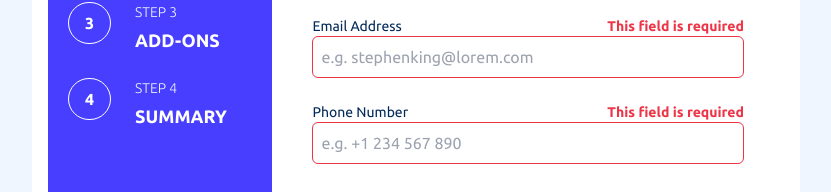
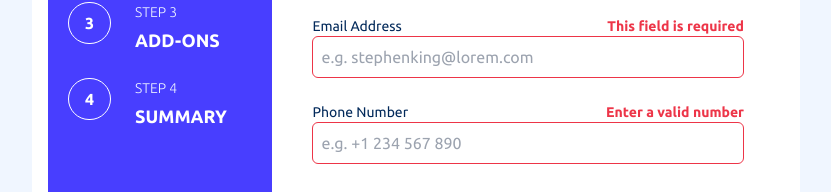
Before and after one commit to OsatohanmwenT/multi-step-form-main, a React (Vite) app: page / in a window 1280 px wide. Both pictures are taken after a click on the button "Next step". Shown: the part 272-464 px from the top of the page, without its empty margins (224-1055 px from the left). Built offline with nearby package versions, Linux system fonts and the light colour scheme.

Commit message:
Update PersonalInfo.jsx

```diff
--- a/src/components/PersonalInfo.jsx
+++ b/src/components/PersonalInfo.jsx
@@ -47,7 +47,7 @@ export default function PersonalInfo() {
                 <label htmlFor="phone">
                     <div className="flex items-center justify-between">
                         <span className="text-Marine-blue max-md:text-[0.6rem] text-sm">Phone Number</span>
-                        <p className={`font-semibold ${isEmpty.phone ? "hidden" : ""} text-Strawberry-red max-md:text-[0.6rem] text-sm`}>This field is required</p>
+                        <p className={`font-semibold ${isEmpty.phone ? "hidden" : ""} text-Strawberry-red max-md:text-[0.6rem] text-sm`}>Enter a valid number</p>
                     </div>
                     <input
                     placeholder="e.g. +1 234 567 890"
```
